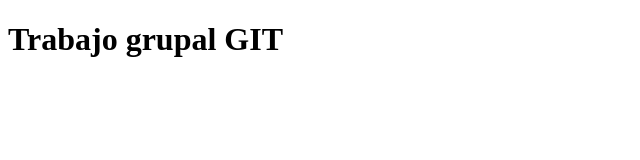
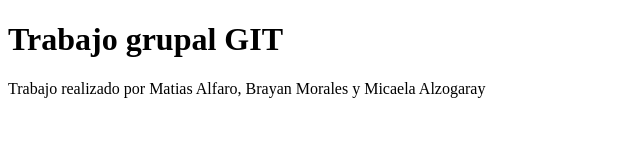
Before and after one commit to MatiasAlfaroDev/tareas-grupales, a plain HTML site: page index.html in a window 1280 px wide. Shown: the whole page, without its empty margins (0-640 px from the left). Drawn offline with Linux system fonts and the light colour scheme.

Commit message:
Update index.html

```diff
--- a/index.html
+++ b/index.html
@@ -8,6 +8,7 @@
 </head>
 <body>
     <h1>Trabajo grupal GIT</h1>
+    <p>Trabajo realizado por Matias Alfaro, Brayan Morales y Micaela Alzogaray </p>
 
 </body>
 </html>
```
